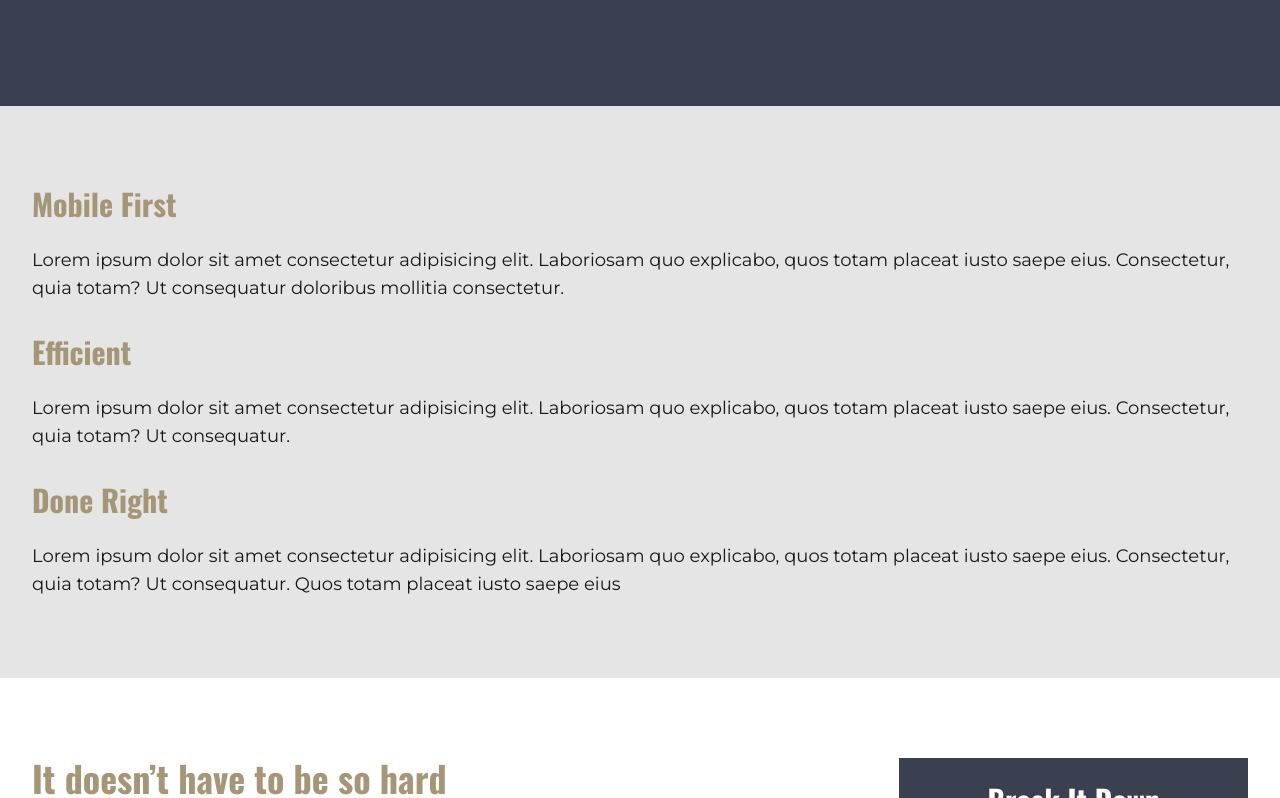
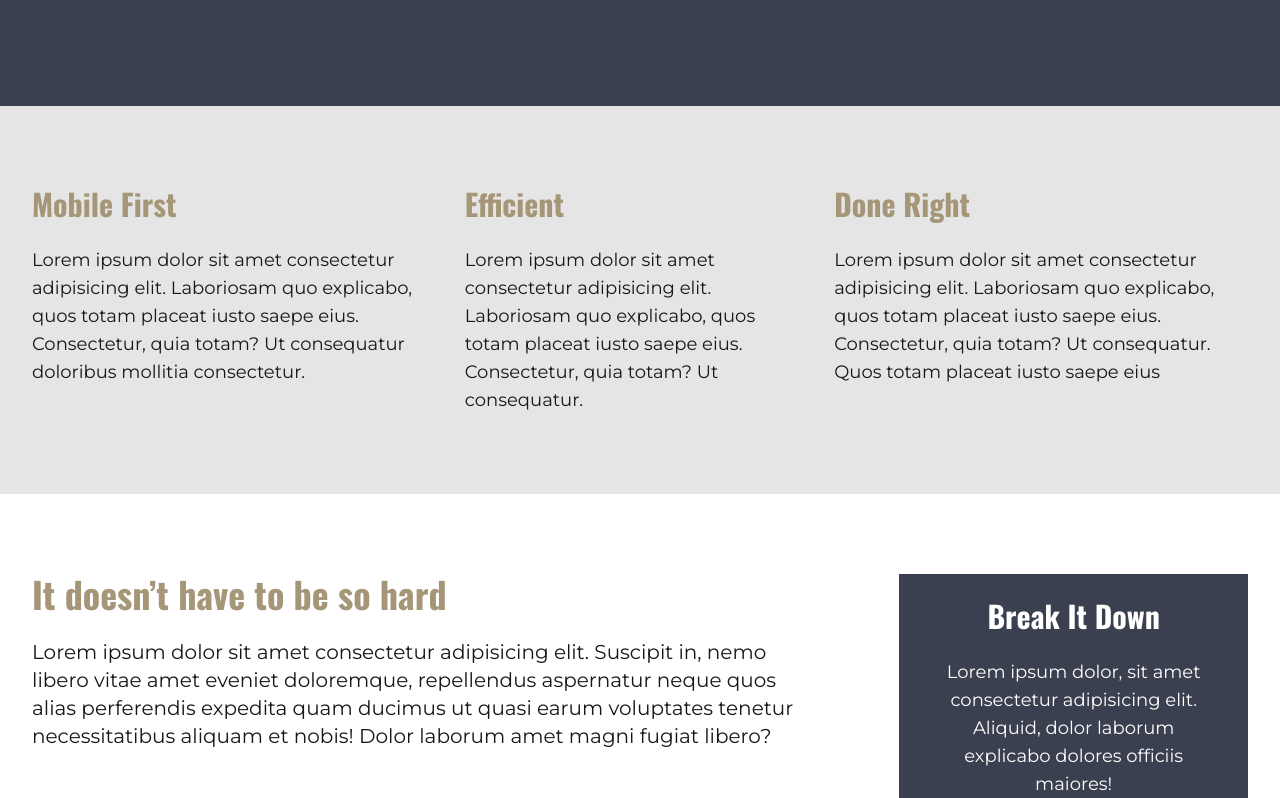
Before and after one commit to jasonrberk/responsive-design, a website: page src/index.html in a window 1280 px wide. Shown: the part 634-1432 px from the top of the page. Drawn offline with nearby package versions, Linux system fonts and the light colour scheme; files that its build step writes are made by us from their sources.

Commit message:
make the three column section responsive
change to columns at the same breakpoint as our hero

```diff
--- a/src/index.html
+++ b/src/index.html
@@ -45,7 +45,7 @@
   <main>
     <!-- Mobile First / Efficient / Done Right -->
     <section class="bg-neutral-200 py-20">
-      <div class="max-container flex flex-col gap-8">
+      <div class="max-container flex flex-col gap-8 lg:flex-row">
         <!-- Mobile First -->
         <div>
           <h3 class="text-custom-accent font-accent text-3xl pb-6">Mobile First</h3>
```
